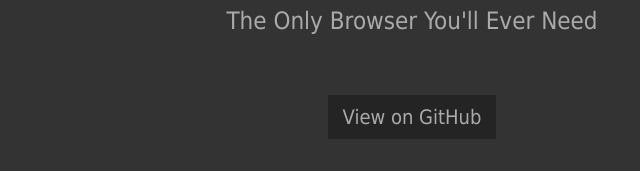
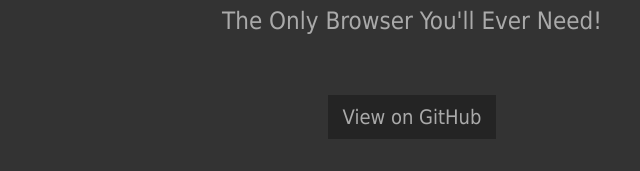
Before and after one commit to EtherealDevelopment/Nebula, a plain HTML site: page index.html in a window 1280 px wide. Shown: the part 492-663 px from the top of the page, 228-868 px from the left. Drawn offline with Linux system fonts and the light colour scheme.

Commit message:
Update index.html

```diff
--- a/index.html
+++ b/index.html
@@ -209,7 +209,7 @@
             <svg><use xlink:href="#svg-logo"/></svg>
         </div>
         <div id="title">Nebula</div>
-        <div id="description">The Only Browser You'll Ever Need</div>
+        <div id="description">The Only Browser You'll Ever Need!</div>
         <div id="buttons">
             <a href="https://github.com/EtherealDevelopment/Nebula">View on GitHub</a>
         </div>
```
